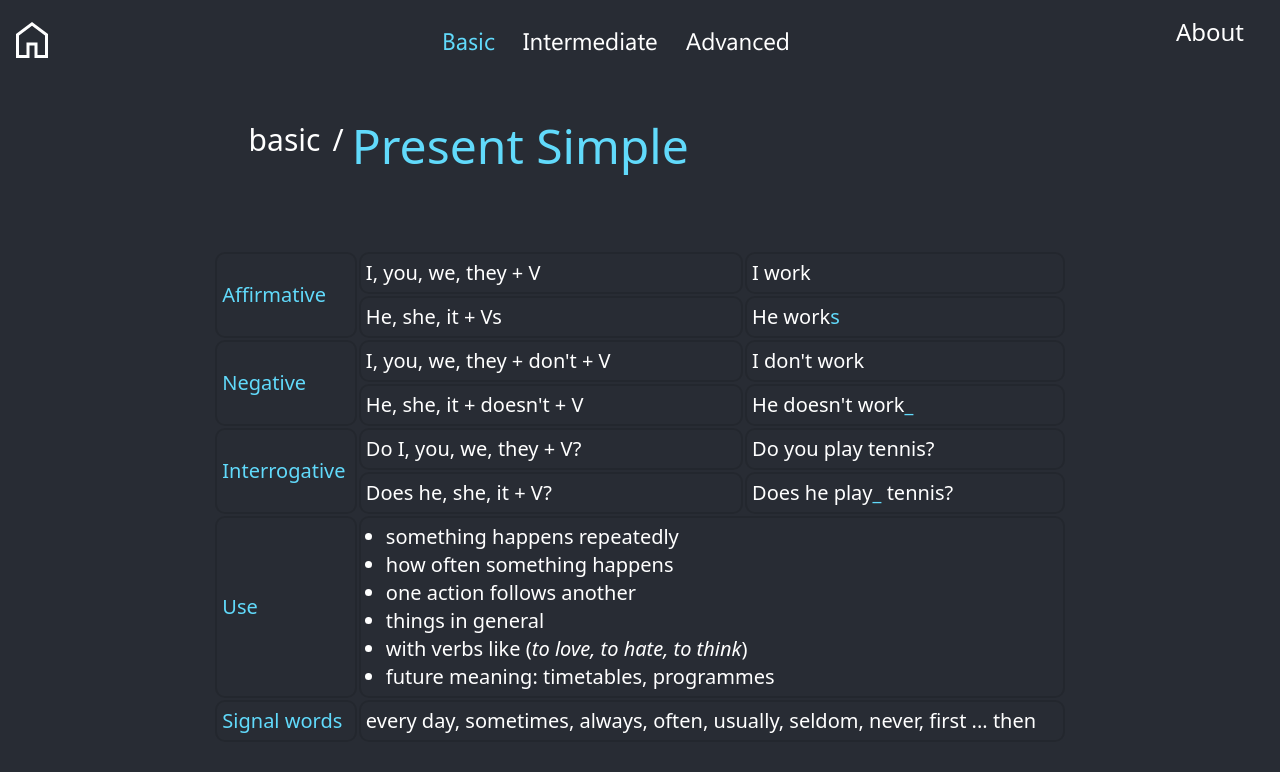
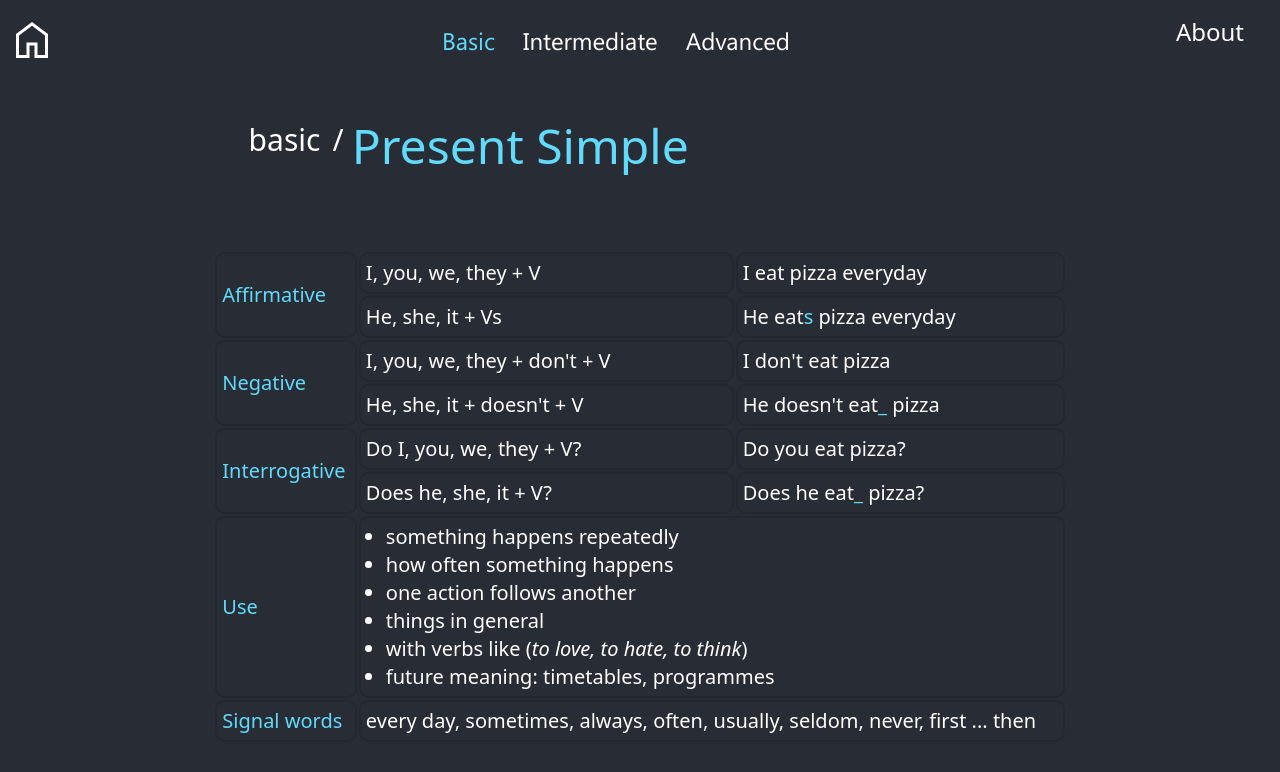
Before and after one commit to PopovDS617/eng-gram, a Next.js app: page /basic/tenses/present-simple in a window 1280 px wide. Shown: the top 772 px of the page. Built offline with nearby package versions, Linux system fonts and the light colour scheme.

Commit message:
Update present-simple.tsx

```diff
--- a/src/pages/basic/tenses/present-simple.tsx
+++ b/src/pages/basic/tenses/present-simple.tsx
@@ -18,12 +18,12 @@ const PresentSimplePage = (props: Props) => {
               Affirmative
             </td>
             <td>I, you, we, they + V</td>
-            <td>I work</td>
+            <td>I eat pizza everyday</td>
           </tr>
           <tr>
             <td>He, she, it + Vs</td>
             <td>
-              He work<span className="text-customBlue">s</span>
+              He eat<span className="text-customBlue">s</span> pizza everyday
             </td>
           </tr>
           <tr>
@@ -31,12 +31,12 @@ const PresentSimplePage = (props: Props) => {
               Negative
             </td>
             <td>I, you, we, they + don't + V</td>
-            <td>I don't work</td>
+            <td>I don't eat pizza</td>
           </tr>
           <tr>
             <td>He, she, it + doesn't + V</td>
             <td>
-              He doesn't work<span className="text-customBlue">_</span>
+              He doesn't eat<span className="text-customBlue">_</span> pizza
             </td>
           </tr>
           <tr>
@@ -44,12 +44,12 @@ const PresentSimplePage = (props: Props) => {
               Interrogative
             </td>
             <td>Do I, you, we, they + V?</td>
-            <td>Do you play tennis?</td>
+            <td>Do you eat pizza?</td>
           </tr>
           <tr>
             <td>Does he, she, it + V?</td>
             <td>
-              Does he play<span className="text-customBlue">_</span> tennis?
+              Does he eat<span className="text-customBlue">_</span> pizza?
             </td>
           </tr>
 
```
